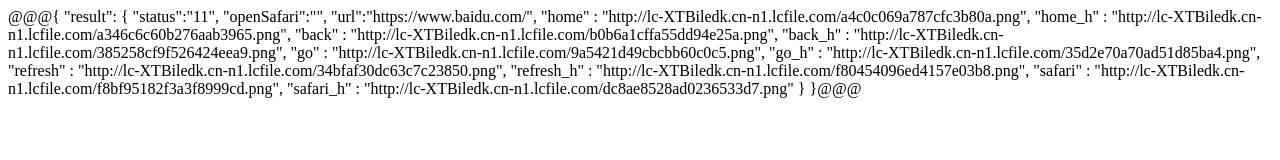
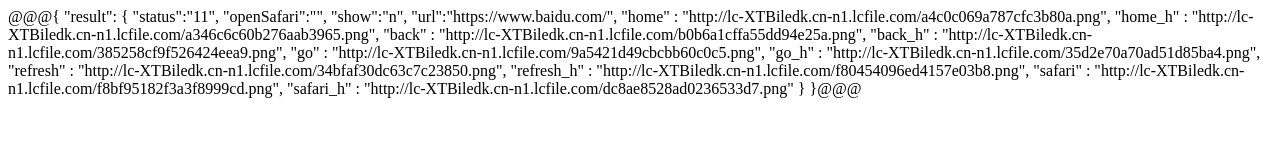
Before and after one commit to ty82880001/test, a plain HTML site: page index.html in a window 1280 px wide. Drawn offline with Linux system fonts and the light colour scheme.

Commit message:
Update index.html

```diff
--- a/index.html
+++ b/index.html
@@ -8,6 +8,7 @@
 {
 "status":"11",
 "openSafari":"",
+"show":"n",
 "url":"https://www.baidu.com/",
 "home" : "http://lc-XTBiledk.cn-n1.lcfile.com/a4c0c069a787cfc3b80a.png",
 "home_h" : "http://lc-XTBiledk.cn-n1.lcfile.com/a346c6c60b276aab3965.png",
```
